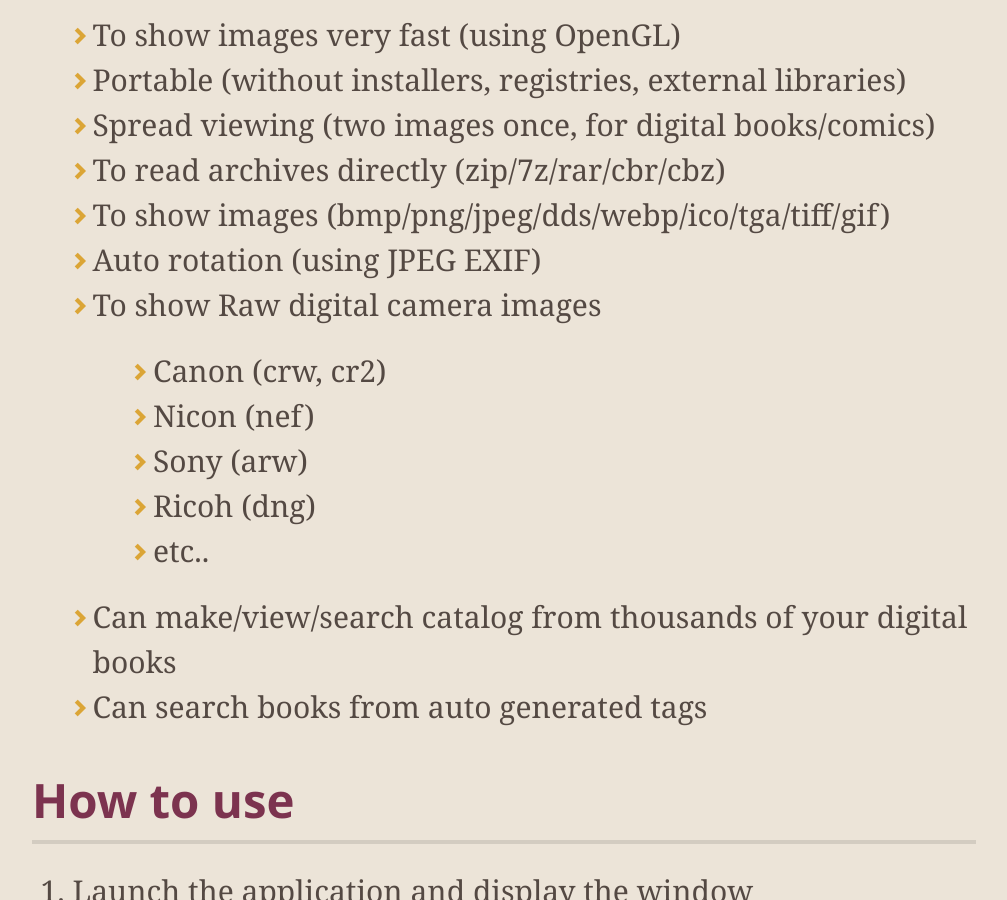
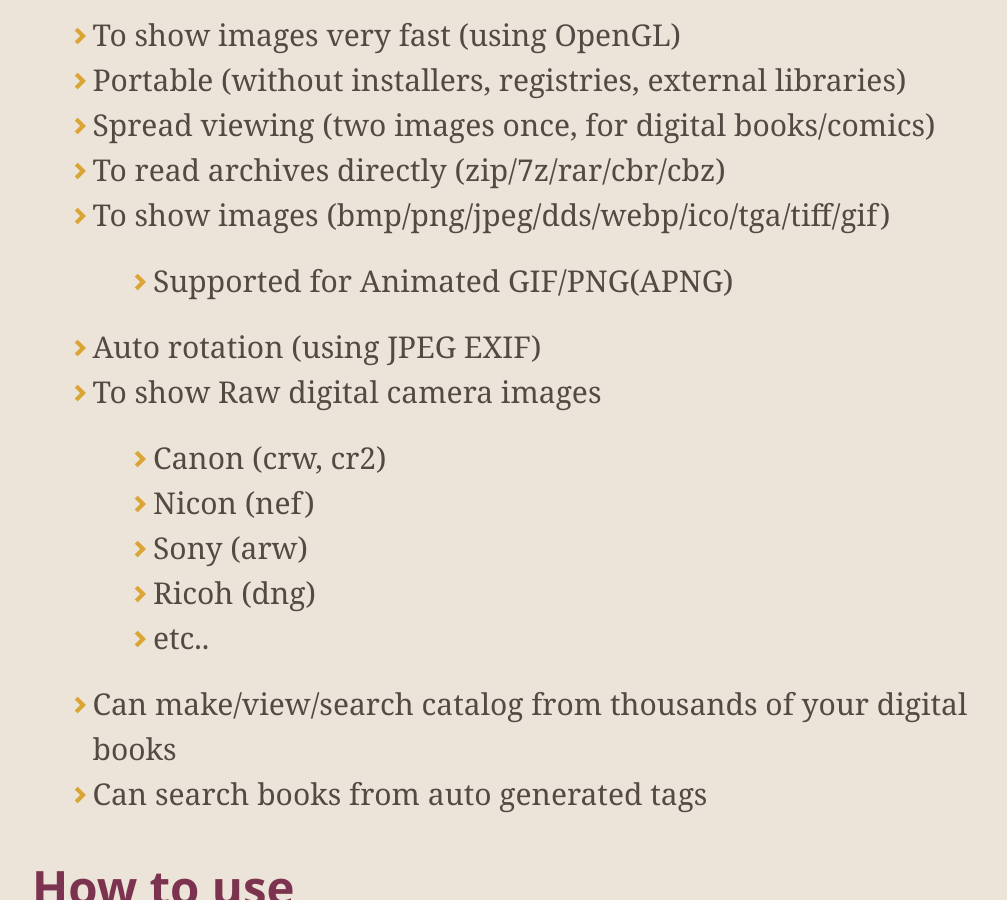
Before and after one commit to kanryu/quickviewer, a Jekyll site: the page built from docs/index.md, in a window 1280 px wide and 900 px high, scrolled down 953 px. Shown: the whole window, without its empty margins (136-1143 px from the left). Built offline with Jekyll 4.4.1, drawn with Linux system fonts in a browser that asks for light colours; nearby versions of some CDN libraries; comment, search, counter and statistics services are not loaded; our own code applies the rules of GitHub Pages for plain Markdown files.

Commit message:
Update index.md

```diff
--- a/docs/index.md
+++ b/docs/index.md
@@ -24,6 +24,7 @@ You can browse images with much smoother response than ever before.
  - Spread viewing (two images once, for digital books/comics)
  - To read archives directly (zip/7z/rar/cbr/cbz)
  - To show images (bmp/png/jpeg/dds/webp/ico/tga/tiff/gif)
+   - Supported for Animated GIF/PNG(APNG)
  - Auto rotation (using JPEG EXIF)
  - To show Raw digital camera images
    - Canon (crw, cr2)
```
